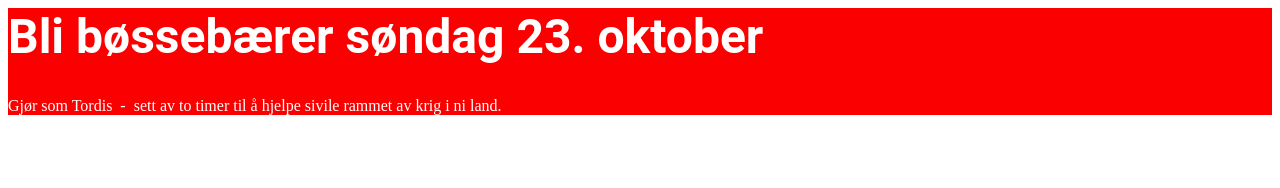
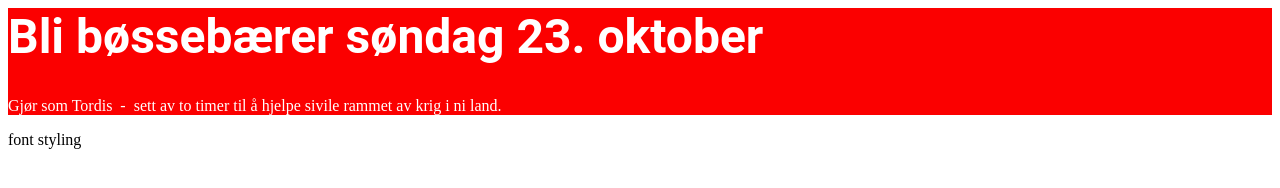
Before and after one commit to stabenfeldt/stabenfeldt.github.io, a plain HTML site: page ia/iframe.html in a window 1280 px wide. Drawn offline with Linux system fonts and the light colour scheme.

Commit message:
tracer bullet

```diff
--- a/ia/iframe.html
+++ b/ia/iframe.html
@@ -7,5 +7,7 @@
       </a>
     </div>
 
+    font styling
+
   </body>
 </html>
```
